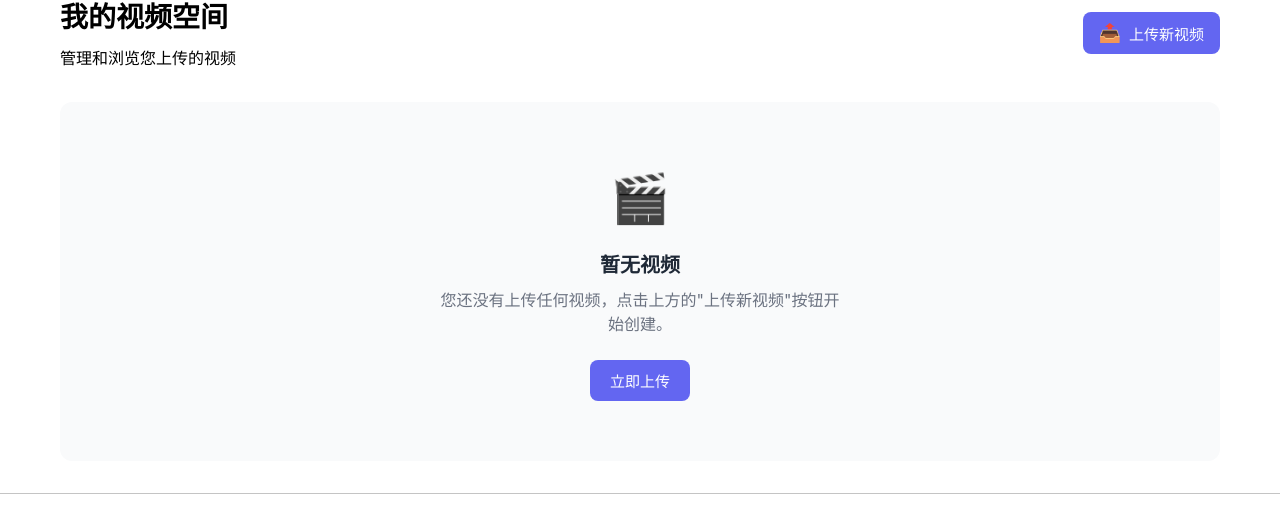
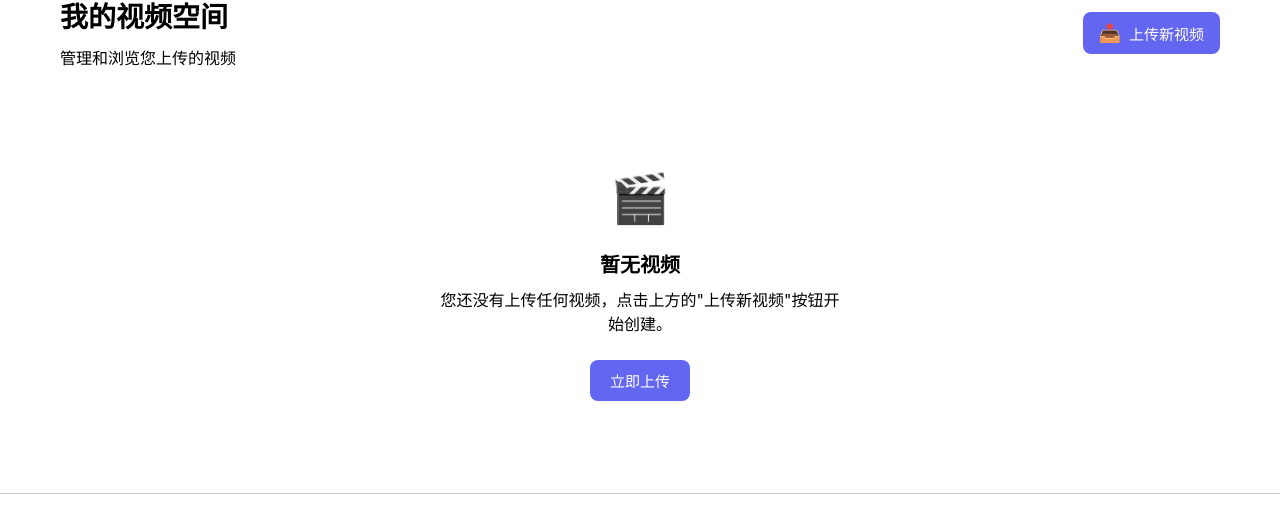
Before and after one commit to Ailzr/video-web-vue, a Vue app: page /profile/1 in a window 1280 px wide. Shown: the part 100-611 px from the top of the page. Built offline with nearby package versions, Linux system fonts and the light colour scheme; no server answers.

Commit message:
fix: 修复个人空间无视频时，空盒子未跟随日夜间模式的bug

```diff
--- a/src/views/Profile.vue
+++ b/src/views/Profile.vue
@@ -209,7 +209,7 @@ onMounted(loadVideos);
   align-items: center;
   justify-content: center;
   padding: 60px 20px;
-  background-color: #f9fafb;
+  background-color: var(--background);
   border-radius: 12px;
   text-align: center;
 }
@@ -223,12 +223,12 @@ onMounted(loadVideos);
   font-size: 20px;
   font-weight: 600;
   margin: 0 0 8px 0;
-  color: #1f2937;
+  color: var(--fontNormal);
 }
 
 .empty-description {
   font-size: 16px;
-  color: #6b7280;
+  color: var(--fontNormal);
   max-width: 400px;
   margin: 0 0 24px 0;
 }
```
